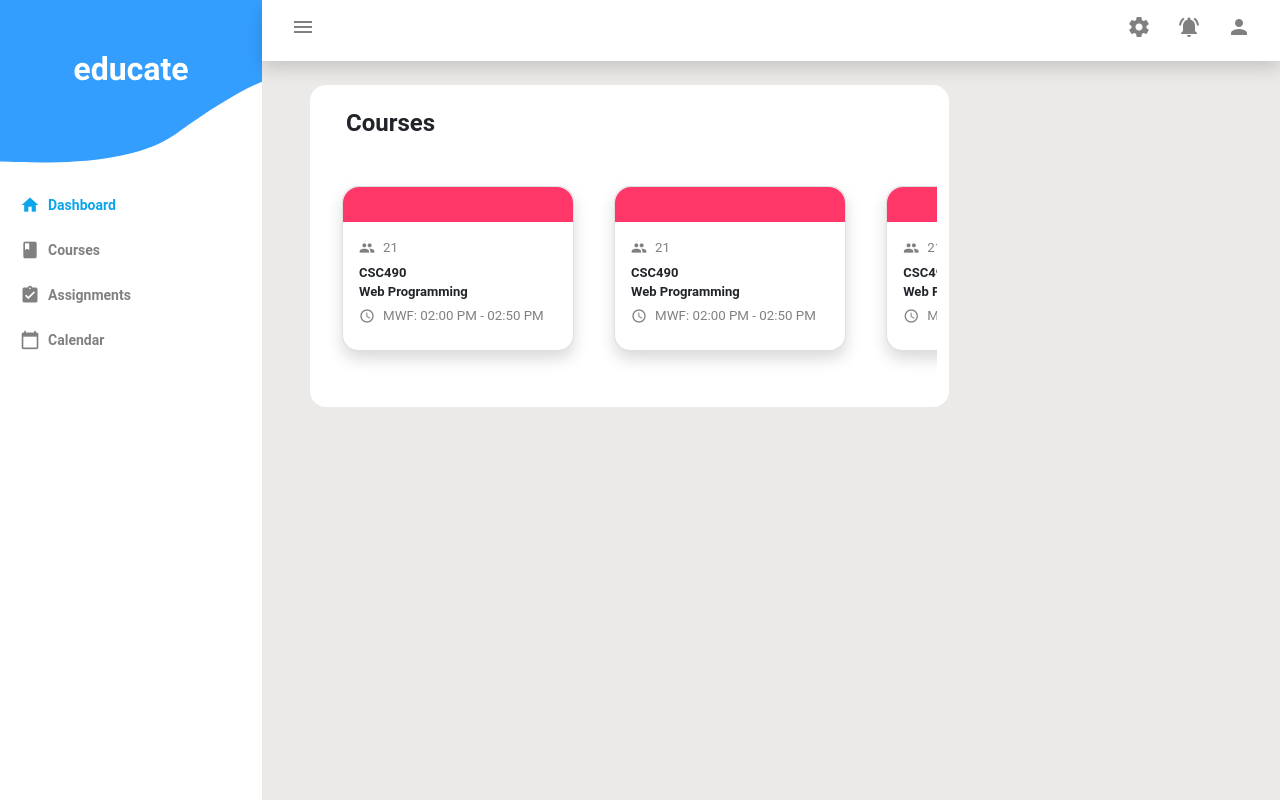
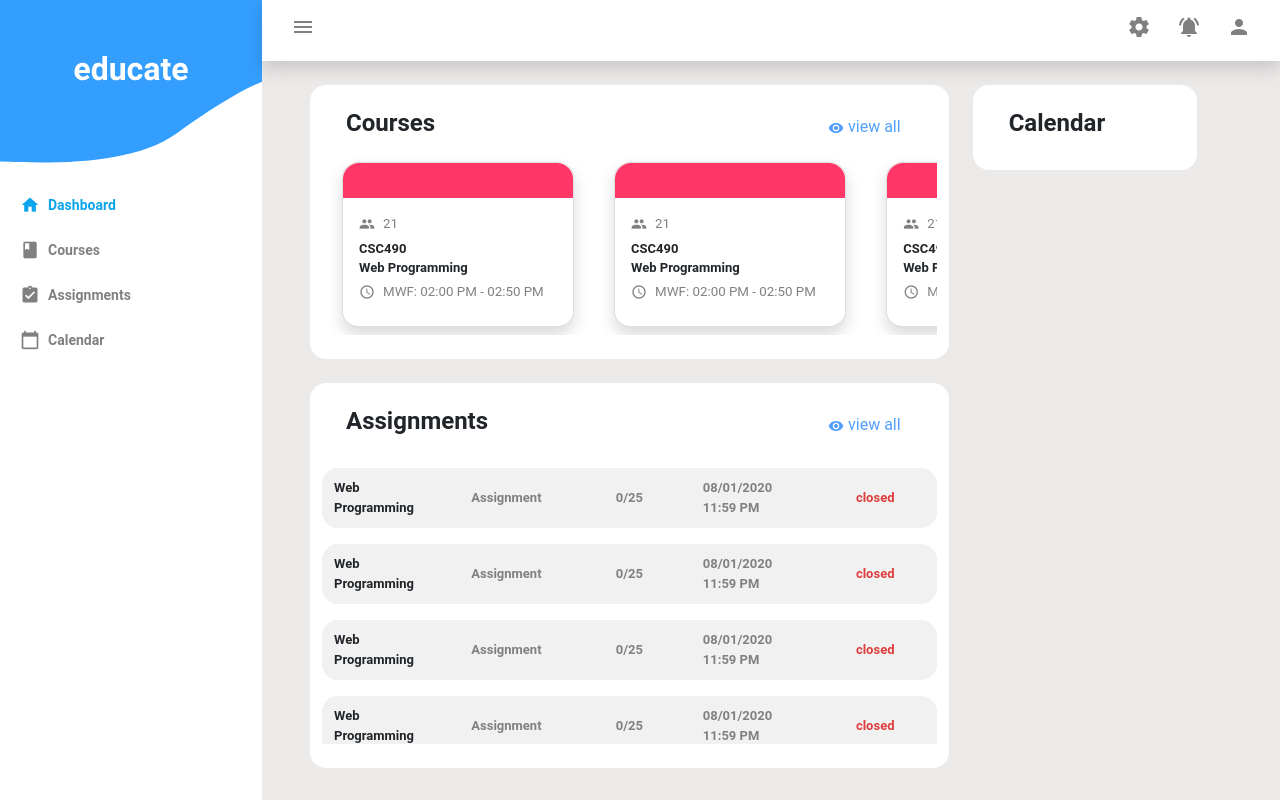
Before and after one commit to RabihJabr29/Educate-Frontend, an Angular app: page / in a window 1280 px wide. Built offline with nearby package versions, Linux system fonts and the light colour scheme.

Commit message:
dashboard/courses-assignments added

```diff
--- a/src/app/app.module.ts
+++ b/src/app/app.module.ts
@@ -11,6 +11,7 @@
 import { WrapperLayoutComponent } from './wrapper-layout/wrapper-layout.component';
 import { DashboardComponent } from './dashboard/dashboard.component';
 import { CourseCardComponent } from './components/course-card/course-card.component';
+import { AssignmentListItemComponent } from './components/assignment-list-item/assignment-list-item.component';
 
 // import { AuthInterceptor } from './auth/auth-interceptor';
 
@@ -23,6 +24,7 @@
     WrapperLayoutComponent,
     DashboardComponent,
     CourseCardComponent,
+    AssignmentListItemComponent,
   ],
   imports: [
     BrowserModule,
--- /dev/null
+++ b/src/app/components/assignment-list-item/assignment-list-item.component.css
@@ -0,0 +1,22 @@
+.list-item-text {
+  font-size: small;
+  color: gray;
+}
+
+.open {
+  color: rgb(20, 179, 41);
+}
+
+.closed {
+  color: rgb(223, 61, 61);
+}
+
+.text-size-small {
+  font-size: small;
+}
+
+.center-elements {
+  display: flex;
+  align-items: center;
+  justify-content: center;
+}
--- /dev/null
+++ b/src/app/components/assignment-list-item/assignment-list-item.component.html
@@ -0,0 +1,24 @@
+<div
+  class="row border-rounded background-color-light-gray mt-3"
+  style="height: 60px"
+>
+  <div class="col center-elements">
+    <p class="text-bold text-size-small m-0">{{ assignment.courseName }}</p>
+  </div>
+  <div class="col center-elements">
+    <p class="list-item-text text-bold m-0">{{ assignment.type }}</p>
+  </div>
+  <div class="col center-elements">
+    <p class="list-item-text text-bold m-0">
+      {{ assignment.grade }}/{{ assignment.totalGrade }}
+    </p>
+  </div>
+  <div class="col center-elements">
+    <p class="list-item-text text-bold m-0">{{ assignment.dueDate }}</p>
+  </div>
+  <div class="col center-elements">
+    <p class="list-item-text text-bold m-0" [ngClass]="assignment.status">
+      {{ assignment.status }}
+    </p>
+  </div>
+</div>
--- /dev/null
+++ b/src/app/components/assignment-list-item/assignment-list-item.component.ts
@@ -0,0 +1,23 @@
+import { Component, OnInit } from '@angular/core';
+
+@Component({
+  selector: 'app-assignment-list-item',
+  templateUrl: './assignment-list-item.component.html',
+  styleUrls: ['./assignment-list-item.component.css']
+})
+export class AssignmentListItemComponent implements OnInit {
+
+  assignment = {
+    courseName: "Web Programming",
+    type: "Assignment",
+    grade: 0,
+    totalGrade: 25,
+    dueDate: "08/01/2020 11:59 PM",
+    status: "closed"
+  }
+  constructor() { }
+
+  ngOnInit(): void {
+  }
+
+}
--- a/src/app/dashboard/dashboard.component.css
+++ b/src/app/dashboard/dashboard.component.css
@@ -1,14 +1,31 @@
-.scrolling-wrapper {
+.scrolling-wrapper-horizontal {
   overflow-x: auto;
 }
 
+.scrolling-wrapper-vertical {
+  overflow-y: scroll;
+}
+
 /* Hide scrollbar for Chrome, Safari and Opera */
-.example::-webkit-scrollbar {
+.hide-scrollbar::-webkit-scrollbar {
   display: none;
 }
 
 /* Hide scrollbar for IE, Edge and Firefox */
-.example {
+.hide-scrollbar {
   -ms-overflow-style: none; /* IE and Edge */
   scrollbar-width: none; /* Firefox */
 }
+
+.btn-link-custom {
+  color: #519fff;
+  background-color: white;
+  border: none;
+  outline: none;
+  box-shadow: none;
+}
+
+.label-icon {
+  font-size: medium;
+  vertical-align: middle;
+}
--- a/src/app/dashboard/dashboard.component.html
+++ b/src/app/dashboard/dashboard.component.html
@@ -4,15 +4,51 @@
       <div class="container bg-white m-4 p-4 border-rounded">
         <div class="row p-0 m-0">
           <div class="col"><h4 class="text-bold">Courses</h4></div>
+          <div class="col float-right text-right">
+            <button class="btn btn-link-custom">
+              <i class="material-icons label-icon mr-1">visibility</i
+              ><span>view all</span>
+            </button>
+          </div>
         </div>
         <div
-          class="row scrolling-wrapper flex-row flex-nowrap mt-4 pb-4 pt-2 example"
+          class="row scrolling-wrapper-horizontal flex-row flex-nowrap pt-2 hide-scrollbar"
         >
           <div class="col-5 m-2"><app-course-card></app-course-card></div>
           <div class="col-5 m-2"><app-course-card></app-course-card></div>
           <div class="col-5 m-2"><app-course-card></app-course-card></div>
         </div>
       </div>
+      <div class="container bg-white m-4 p-4 border-rounded">
+        <div class="row p-0 m-0">
+          <div class="col"><h4 class="text-bold">Assignments</h4></div>
+          <div class="col float-right text-right">
+            <button class="btn btn-link-custom">
+              <i class="material-icons label-icon mr-1">visibility</i
+              ><span>view all</span>
+            </button>
+          </div>
+        </div>
+        <div
+          class="row scrolling-wrapper-vertical flex-column flex-nowrap pb-4 pt-2 hide-scrollbar"
+          style="height: 300px"
+        >
+          <app-assignment-list-item></app-assignment-list-item>
+          <app-assignment-list-item></app-assignment-list-item>
+          <app-assignment-list-item></app-assignment-list-item>
+          <app-assignment-list-item></app-assignment-list-item>
+          <app-assignment-list-item></app-assignment-list-item
+          ><app-assignment-list-item></app-assignment-list-item
+          ><app-assignment-list-item></app-assignment-list-item>
+        </div>
+      </div>
+    </div>
+    <div class="col-md-3">
+      <div class="container bg-white m-4 p-4 border-rounded">
+        <div class="row p-0 m-0">
+          <div class="col"><h4 class="text-bold">Calendar</h4></div>
+        </div>
+      </div>
     </div>
   </div>
 </div>
--- a/src/styles.css
+++ b/src/styles.css
@@ -22,6 +22,10 @@
   background-color: rgb(236, 233, 233);
 }
 
+.background-color-light-gray {
+  background-color: rgb(241, 241, 241);
+}
+
 .border-rounded {
   border-radius: 16px;
 }
```
Also changed, not shown: 1 other file (tests, documents, lock files or other folders).
